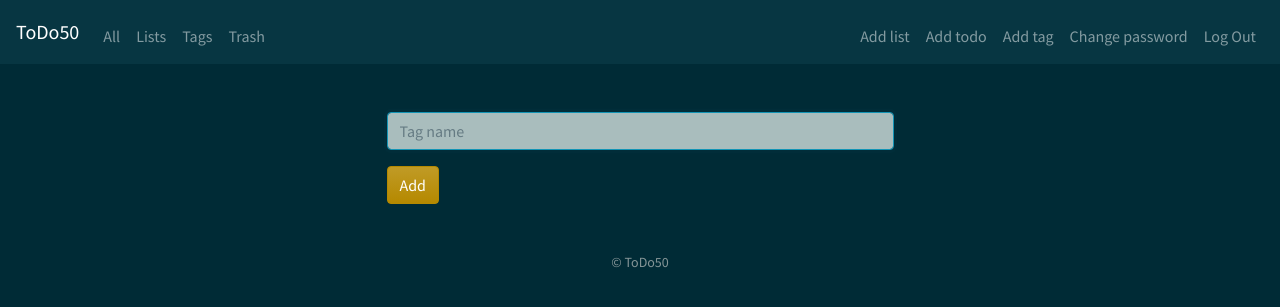
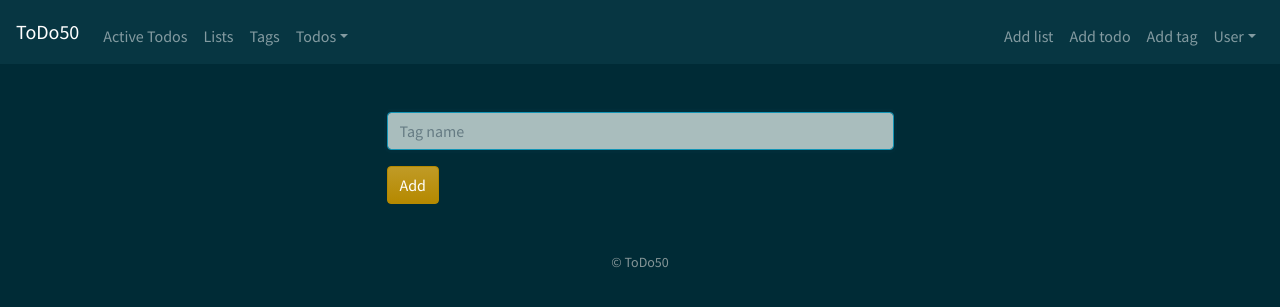
Before and after one commit to ilya-lebedev/ToDo50, a Flask app: page /add-tag in a window 1280 px wide. Shown: the top 307 px of the page. Run offline with Flask 2, Linux system fonts and the light colour scheme; the visitor is signed in with stand-in values (Sample User, id 1); some libraries are stand-ins or nearby versions.

Commit message:
refactor: Optimize navigation bar

```diff
--- a/templates/layout.html
+++ b/templates/layout.html
@@ -35,17 +35,29 @@
             <div class="collapse navbar-collapse" id="navbar">
                 {% if session.user_id %}
                     <ul class="navbar-nav mr-auto mt-2">
-                        <li class="nav-item"><a class="nav-link" href="/all">All</a></li>
+                        <li class="nav-item"><a class="nav-link" href="/active">Active Todos</a></li>
                         <li class="nav-item"><a class="nav-link" href="/lists">Lists</a></li>
                         <li class="nav-item"><a class="nav-link" href="/tags">Tags</a></li>
-                        <li class="nav-item"><a class="nav-link" href="/trash">Trash</a></li>
+                        <li class="nav-item dropdown">
+                            <a class="nav-link dropdown-toggle" data-toggle="dropdown" href="#" role="button" aria-haspopup="true" aria-expanded="false">Todos</a>
+                            <div class="dropdown-menu" style="">
+                                <a class="dropdown-item" href="/all">All</a>
+                                <a class="dropdown-item" href="/completed">Completed</a>
+                                <a class="dropdown-item" href="/trash">Trash</a>
+                            </div>
+                        </li>
                     </ul>
                     <ul class="navbar-nav ml-auto mt-2">
                         <li class="nav-item"><a class="nav-link" href="/add-list">Add list</a></li>
                         <li class="nav-item"><a class="nav-link" href="/add-todo">Add todo</a></li>
                         <li class="nav-item"><a class="nav-link" href="/add-tag">Add tag</a></li>
-                        <li class="nav-item"><a class="nav-link" href="/change-password">Change password</a></li>
-                        <li class="nav-item"><a class="nav-link" href="/logout">Log Out</a></li>
+                        <li class="nav-item dropdown">
+                            <a class="nav-link dropdown-toggle" data-toggle="dropdown" href="#" role="button" aria-haspopup="true" aria-expanded="false">User</a>
+                            <div class="dropdown-menu dropdown-menu-right" style="">
+                                <a class="dropdown-item" href="/change-password">Change password</a>
+                                <a class="dropdown-item" href="/logout">Log Out</a>
+                            </div>
+                        </li>
                     </ul>
                 {% else %}
                     <ul class="navbar-nav ml-auto mt-2">
```
